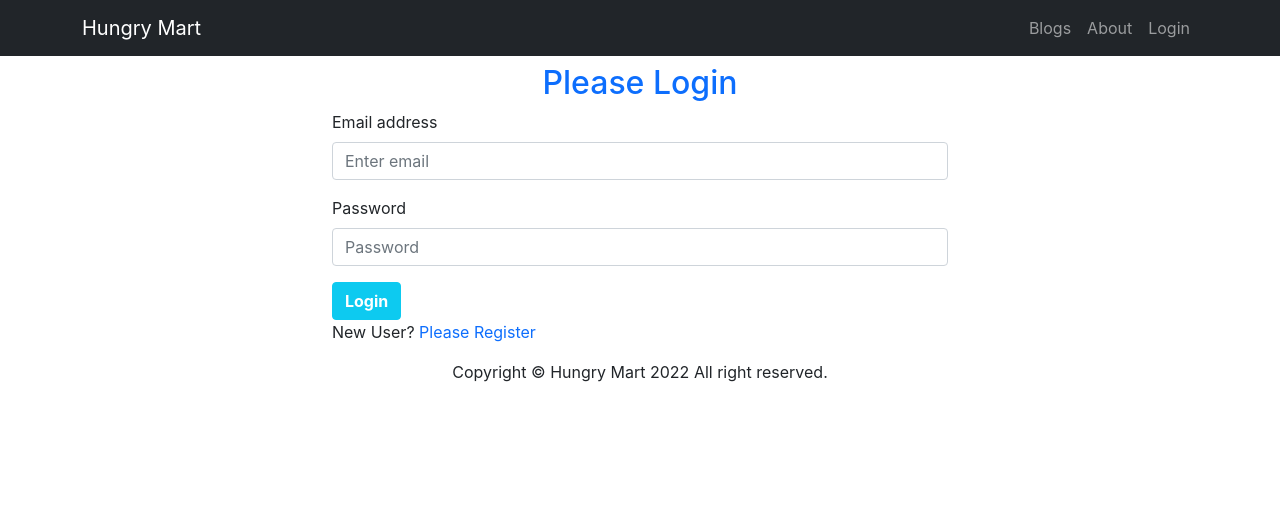
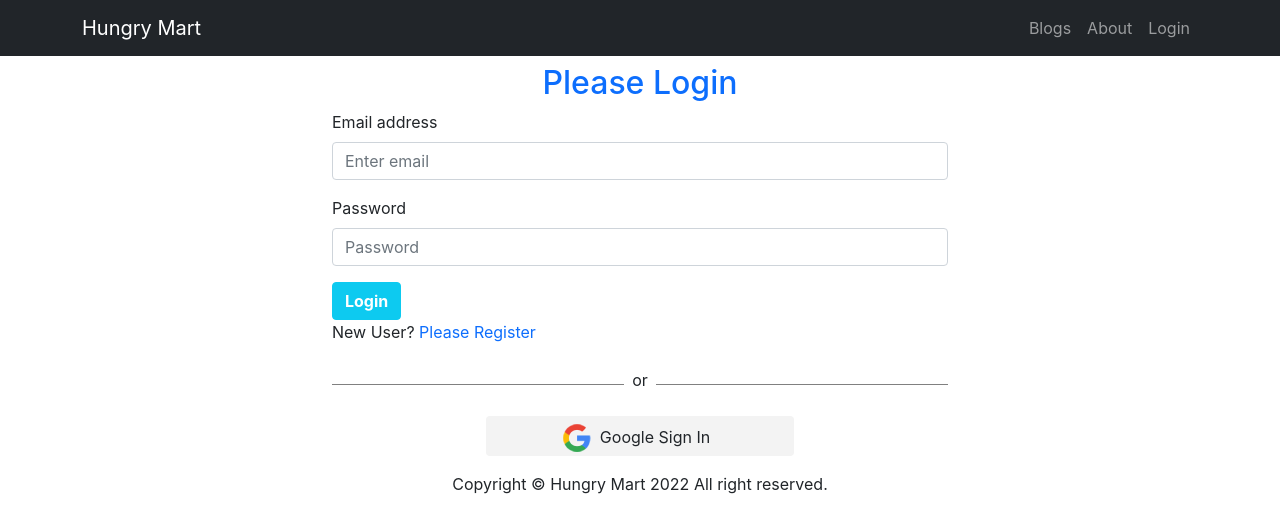
Before and after one commit to Ahsanul-kabir/hungry-mart, a React (Create React App) app: page /login in a window 1280 px wide. Shown: the top 532 px of the page. Built offline with nearby package versions, Linux system fonts and the light colour scheme; no server answers.

Commit message:
google sign in and login error added

```diff
--- a/src/Pages/Login/Login/Login.js
+++ b/src/Pages/Login/Login/Login.js
@@ -3,6 +3,7 @@
 import { useSignInWithEmailAndPassword } from 'react-firebase-hooks/auth';
 import { Link, useLocation, useNavigate } from 'react-router-dom';
 import auth from '../../../firebase.init';
+import SocialLogin from '../SocialLogin/SocialLogin';
 
 const Login = () => {
     const [
@@ -15,6 +16,7 @@
     const emailRef = useRef('');
     const passwordRef = useRef('');
     const navigate = useNavigate();
+    let errorElement;
 
     const location = useLocation();
     let from = location.state?.from?.pathname || "/";
@@ -35,6 +37,11 @@
         navigate(`/register`);
     }
 
+
+    if (error) {
+        errorElement = <p className='text-danger'>Error: {error?.message}</p>
+    }
+
     return (
         <div className='container mx-auto w-50'>
             <h2 className='text-primary text-center mt-2'>Please Login</h2>
@@ -53,7 +60,10 @@
                     Login
                 </Button>
             </Form>
+            {errorElement}
             <p>New User? <Link to='/register' className='text-primary pe-auto text-decoration-none' onClick={navigateRegister}>Please Register</Link></p>
+
+            <SocialLogin />
         </div >
     );
 };
--- a/src/Pages/Login/Register/Register.js
+++ b/src/Pages/Login/Register/Register.js
@@ -3,6 +3,7 @@
 import { Link, useNavigate } from 'react-router-dom';
 import { useCreateUserWithEmailAndPassword } from 'react-firebase-hooks/auth';
 import auth from '../../../firebase.init';
+import SocialLogin from '../SocialLogin/SocialLogin';
 
 const Register = () => {
     const [
@@ -62,6 +63,8 @@
                 </Button>
             </Form>
             <p>Already have an account? <Link to='/login' className='text-primary pe-auto text-decoration-none' onClick={navigateLogin}>Please Login</Link></p>
+
+            <SocialLogin />
         </div >
     );
 };
--- /dev/null
+++ b/src/Pages/Login/SocialLogin/SocialLogin.js
@@ -0,0 +1,42 @@
+import React from 'react';
+import { useSignInWithGoogle } from 'react-firebase-hooks/auth';
+import { useLocation, useNavigate } from 'react-router-dom';
+import auth from '../../../firebase.init';
+import googleIcon from '../../../images/social/google.png'
+
+const SocialLogin = () => {
+    const [signInWithGoogle, user, loading, error] = useSignInWithGoogle(auth);
+
+    const navigate = useNavigate();
+    let errorElement;
+
+    const location = useLocation();
+    let from = location.state?.from?.pathname || "/";
+
+    if (error) {
+        errorElement = <p className='text-danger'>Error: {error?.message}</p>
+    }
+
+    if (user) {
+        navigate(from, { replace: true });
+    }
+
+    return (
+        <div>
+            <div className='d-flex align-items-center'>
+                <div style={{ height: '1px', backgroundColor: 'gray' }} className='w-50'></div>
+                <p className='mt-2 px-2'>or</p>
+                <div style={{ height: '1px', backgroundColor: 'gray' }} className='w-50'></div>
+            </div>
+            {errorElement}
+            <div>
+                <button onClick={() => signInWithGoogle()} className='btn w-50 d-block mx-auto my-2' style={{ height: '40px', backgroundColor: '#F3F3F3' }}>
+                    <img style={{ width: '30px' }} src={googleIcon} alt="" />
+                    <span className='px-2'>Google Sign In</span>
+                </button>
+            </div>
+        </div>
+    );
+};
+
+export default SocialLogin;
```
Also changed, not shown: src/images/social/google.png (added).
